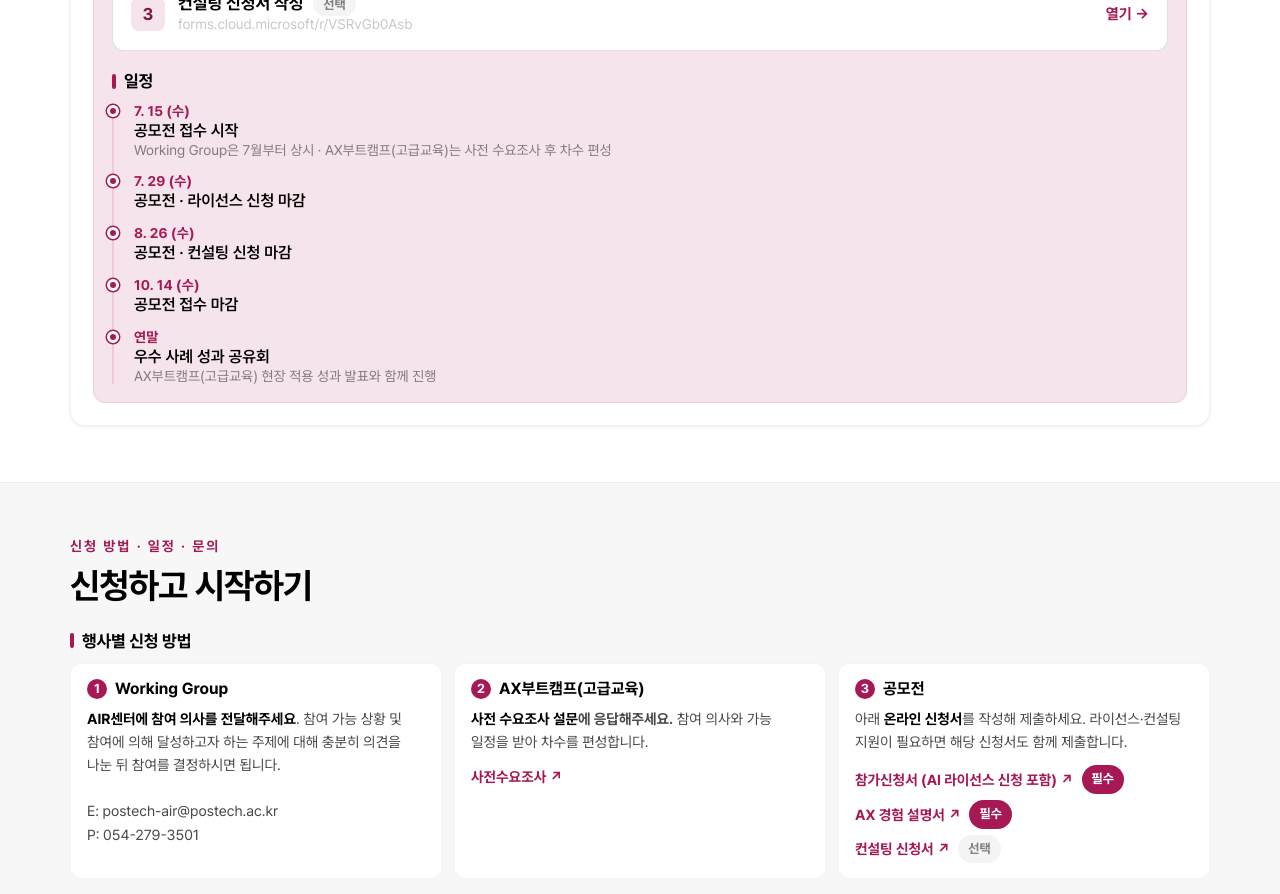
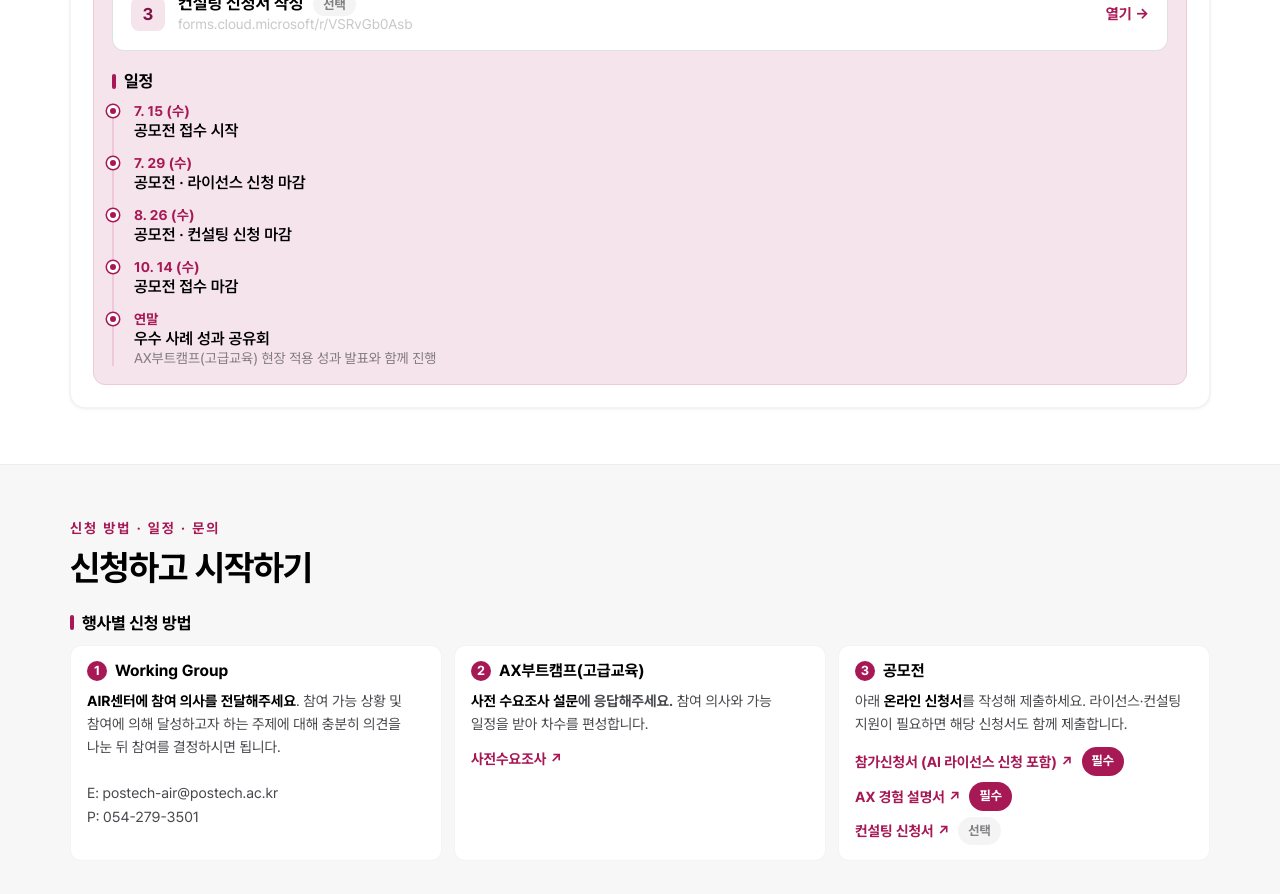
Before and after one commit to postechair/event, a Next.js app: page /event/ in a window 1280 px wide. Shown: the part 5960-6854 px from the top of the page. Built offline with nearby package versions, Linux system fonts and the light colour scheme.

Commit message:
Drop schedule footnote from competition timeline
오너 지시: 7.15 행의 WG·부트캠프 부연 문구 삭제.

Co-Authored-By: Claude Fable 5 <noreply@anthropic.com>

```diff
--- a/components/EventCompetition.tsx
+++ b/components/EventCompetition.tsx
@@ -73,7 +73,7 @@ export default function EventCompetition() {
             </div>
             <div className="sech">일정</div>
             <div className="tl">
-              <div className="tlrow"><div className="tld">7. 15 (수)</div><div className="tlt">공모전 접수 시작<small>Working Group은 7월부터 상시 · AX부트캠프(고급교육)는 사전 수요조사 후 차수 편성</small></div></div>
+              <div className="tlrow"><div className="tld">7. 15 (수)</div><div className="tlt">공모전 접수 시작</div></div>
               <div className="tlrow"><div className="tld">7. 29 (수)</div><div className="tlt">공모전 · 라이선스 신청 마감</div></div>
               <div className="tlrow"><div className="tld">8. 26 (수)</div><div className="tlt">공모전 · 컨설팅 신청 마감</div></div>
               <div className="tlrow"><div className="tld">10. 14 (수)</div><div className="tlt">공모전 접수 마감</div></div>
```
Also changed, not shown: 4 other files (tests, documents, lock files or other folders).
